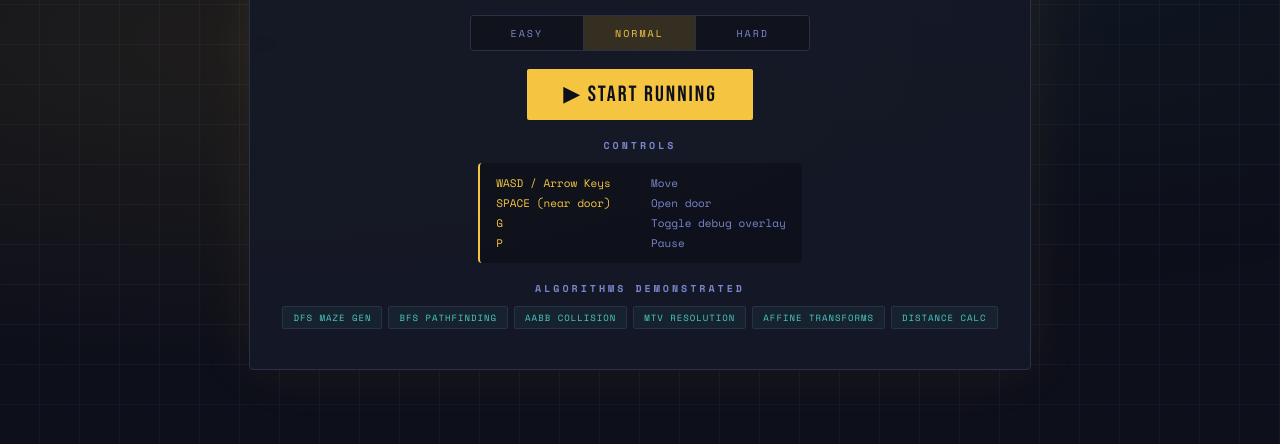
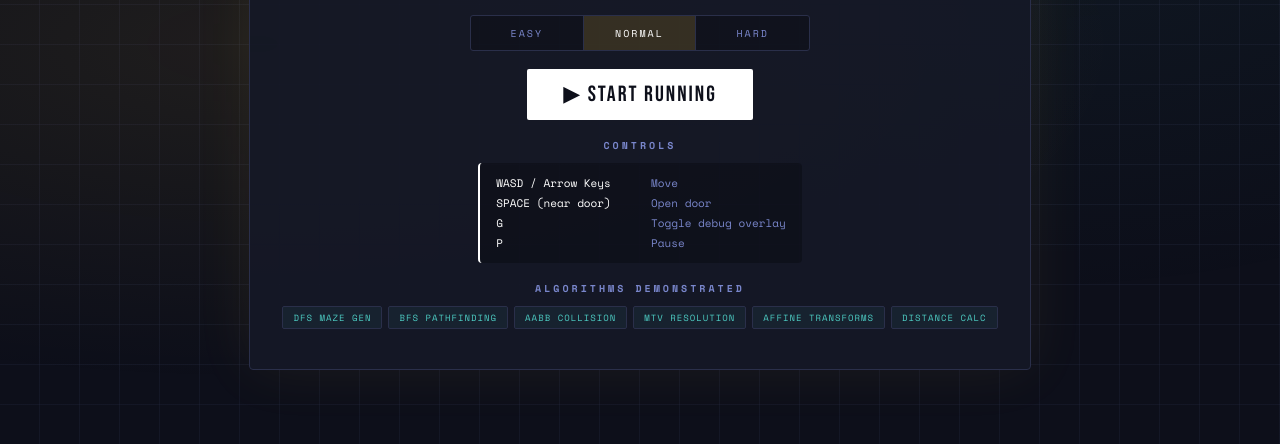
Before and after one commit to Mohammadalsadi19/Late-For-Class-CG, a plain HTML site: page index.html in a window 1280 px wide. Shown: the part 356-800 px from the top of the page. Drawn offline with nearby package versions, Linux system fonts and the light colour scheme.

Commit message:
updated the colors of the buttons

```diff
--- a/style.css
+++ b/style.css
@@ -4,7 +4,7 @@
   --bg:        #0d0f1a;
   --panel:     #151827;
   --border:    #2a2f4a;
-  --accent:    #f5c542;
+  --accent:    #ffffff;
   --accent2:   #ff6b6b;
   --accent3:   #4ecdc4;
   --text:      #e8eaf6;
```
